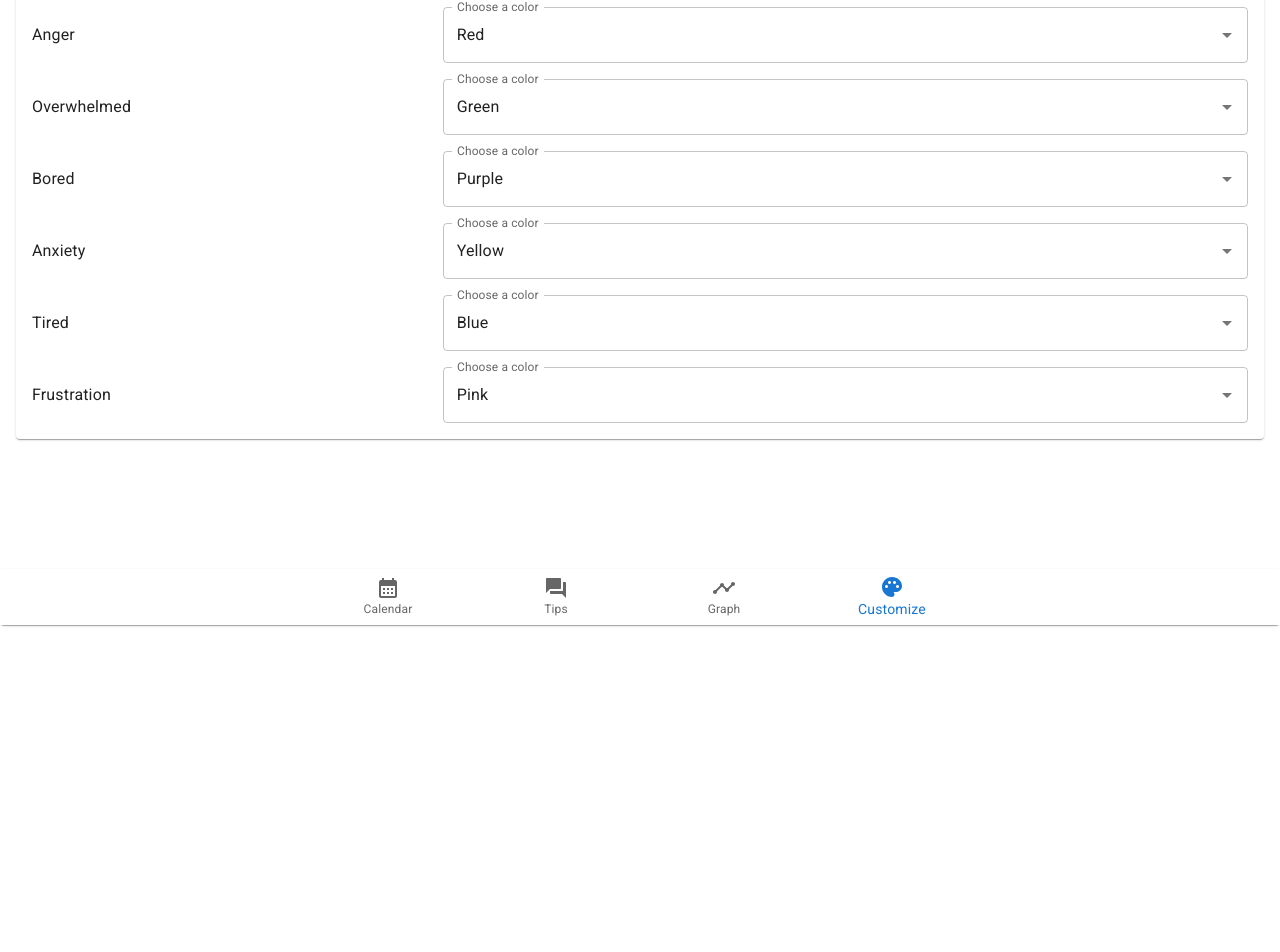
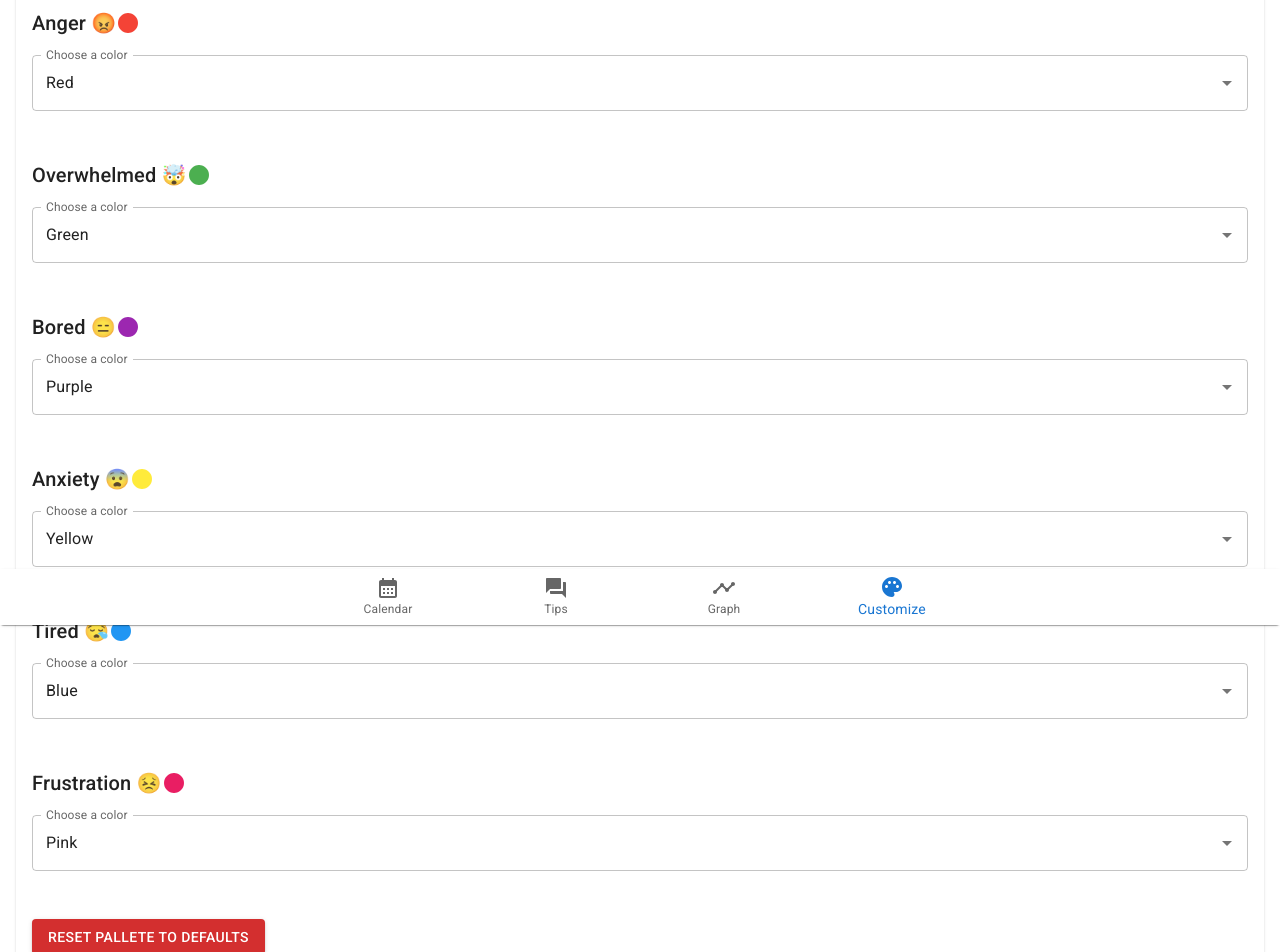
Before and after one commit to adamva/CMPUT302-emotion-tracker, a React (Create React App) app in the folder ui/: page /#/customize in a window 1280 px wide. Shown: the part 175-1127 px from the top of the page. Before the commit the page ends 800 px from the top, so only its background shows below. Built offline with nearby package versions, Linux system fonts and the light colour scheme.

Commit message:
make pallete easier to navigate

```diff
--- a/ui/src/components/CustomizeEmotions/CustomizeEmotions.js
+++ b/ui/src/components/CustomizeEmotions/CustomizeEmotions.js
@@ -3,7 +3,8 @@ import React, { useContext } from 'react'
 import Grid from '@mui/material/Grid';
 import Paper from '@mui/material/Paper';
 import Box from '@mui/material/Box';
-import { Typography, Toolbar, AppBar } from '@mui/material';
+import { Typography, Toolbar, AppBar, Button } from '@mui/material';
+import CircleIcon from '@mui/icons-material/Circle';
 
 import EmotionThemeContext from '../../context/EmotionThemeContext';
 import ColorAutoComplete from './ColorAutoComplete';
@@ -35,10 +36,12 @@ const CustomizeEmotions = () => {
                 <Grid item xs={12}><Typography variant='subtitle2'>Choose your emotion colors</Typography></Grid>
                 {Object.keys(storageEmotions).map((emotion) => (
                     <React.Fragment key={storageEmotions[emotion].id}>
-                    <Grid item xs={4}>
-                        <Typography>{storageEmotions[emotion].label}</Typography>
+                    <Grid item xs={12}>
+                        <Typography variant='h6' sx={{ display: 'flex', alignItems: 'center'}}>
+                            {storageEmotions[emotion].label} {storageEmotions[emotion].icon} <CircleIcon htmlColor={storageEmotions[emotion].color}/>
+                        </Typography>
                     </Grid>
-                    <Grid item xs={8}>
+                    <Grid item xs={12} sx={{marginBottom: 4}}>
                         <ColorAutoComplete
                             onChange={handleUpdate}
                             emotionValue={storageEmotions[emotion].value}
@@ -47,6 +50,9 @@ const CustomizeEmotions = () => {
                     </Grid>
                     </React.Fragment>
                 ))}
+                <Grid item xs={12}>
+                    <Button variant='contained' color='error'>Reset Pallete To Defaults</Button>
+                </Grid>
             </Grid>
         </Paper>
         </Box>
```
